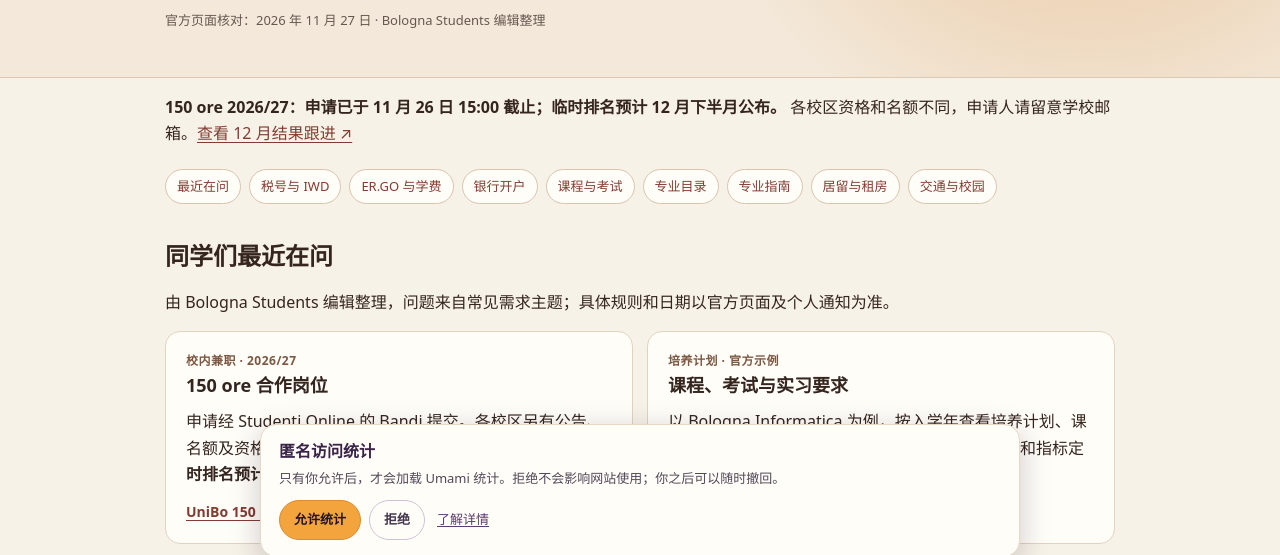
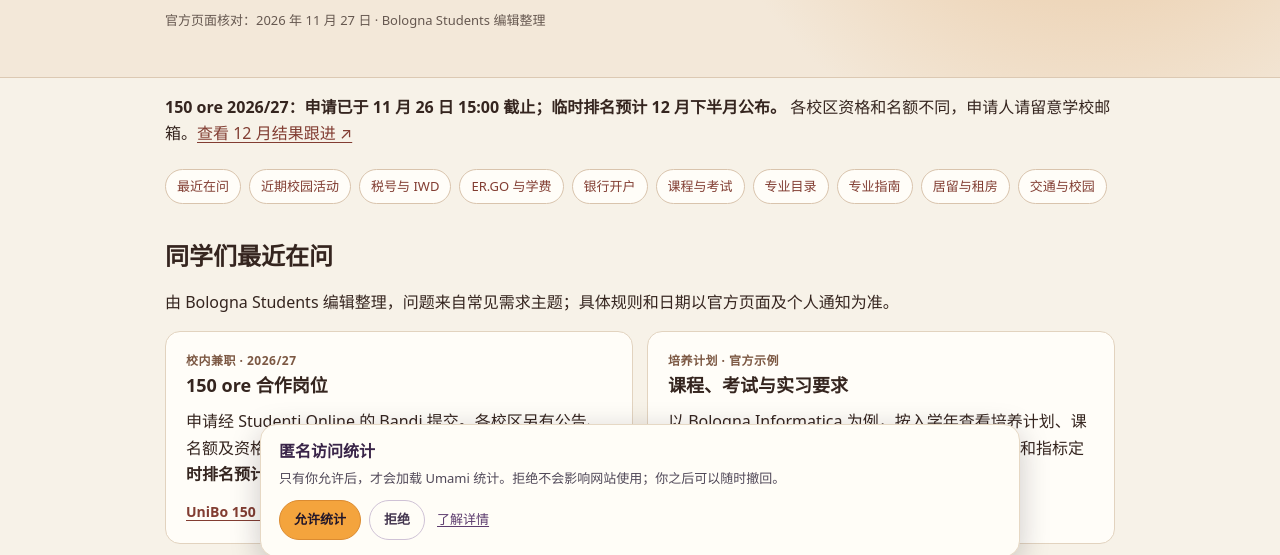
Before and after one commit to bologna-students/bologna-students.github.io, a plain HTML site: page student-services.html in a window 1280 px wide. Shown: the part 229-784 px from the top of the page. Drawn offline with Linux system fonts and the light colour scheme.

Commit message:
Link the existing campus events calendar from home and student services

```diff
--- a/student-services.html
+++ b/student-services.html
@@ -16,7 +16,7 @@
   <header><div class="wrap"><a class="back" href="index.html">← 返回生活指南</a><div class="eyebrow">BOLOGNA STUDENTS · CAMPUS LIFE</div><h1>学生办事与校园生活</h1><p class="lead">适用于各年级的办事入口与校园工具。具体资格、材料、费用及截止日以官方系统与个人通知为准。</p><p class="updated">官方页面核对：2026 年 11 月 27 日 · Bologna Students 编辑整理</p></div></header>
   <main class="wrap">
     <p><strong>150 ore 2026/27：申请已于 11 月 26 日 15:00 截止；临时排名预计 12 月下半月公布。</strong> 各校区资格和名额不同，申请人请留意学校邮箱。<a href="december-2026.html#work">查看 12 月结果跟进 ↗</a></p>
-    <nav class="quick" aria-label="办事主题"><a href="#questions">最近在问</a><a href="#identity">税号与 IWD</a><a href="#fees">ER.GO 与学费</a><a href="#bank">银行开户</a><a href="#study">课程与考试</a><a href="degree-directory.html">专业目录</a><a href="#course-management">专业指南</a><a href="#housing">居留与租房</a><a href="#getting-around">交通与校园</a></nav>
+    <nav class="quick" aria-label="办事主题"><a href="#questions">最近在问</a><a href="november-2026.html#campus-events">近期校园活动</a><a href="#identity">税号与 IWD</a><a href="#fees">ER.GO 与学费</a><a href="#bank">银行开户</a><a href="#study">课程与考试</a><a href="degree-directory.html">专业目录</a><a href="#course-management">专业指南</a><a href="#housing">居留与租房</a><a href="#getting-around">交通与校园</a></nav>
     <h2 id="questions">同学们最近在问</h2><p>由 Bologna Students 编辑整理，问题来自常见需求主题；具体规则和日期以官方页面及个人通知为准。</p>
     <div class="grid">
       <article class="card"><div class="label">校内兼职 · 2026/27</div><h3>150 ore 合作岗位</h3><p>申请经 Studenti Online 的 Bandi 提交。各校区另有公告、名额及资格要求。<strong>本期申请已于 11 月 26 日 15:00 截止；临时排名预计 12 月下半月公布。</strong></p><a class="official" href="https://www.unibo.it/it/studiare/borse-di-studio-e-agevolazioni/bando-per-attivita-di-collaborazione-150-ore" target="_blank" rel="noopener noreferrer">UniBo 150 ore 总览 ↗</a></article>
```
Also changed, not shown: index.html (+1 -0 lines).
